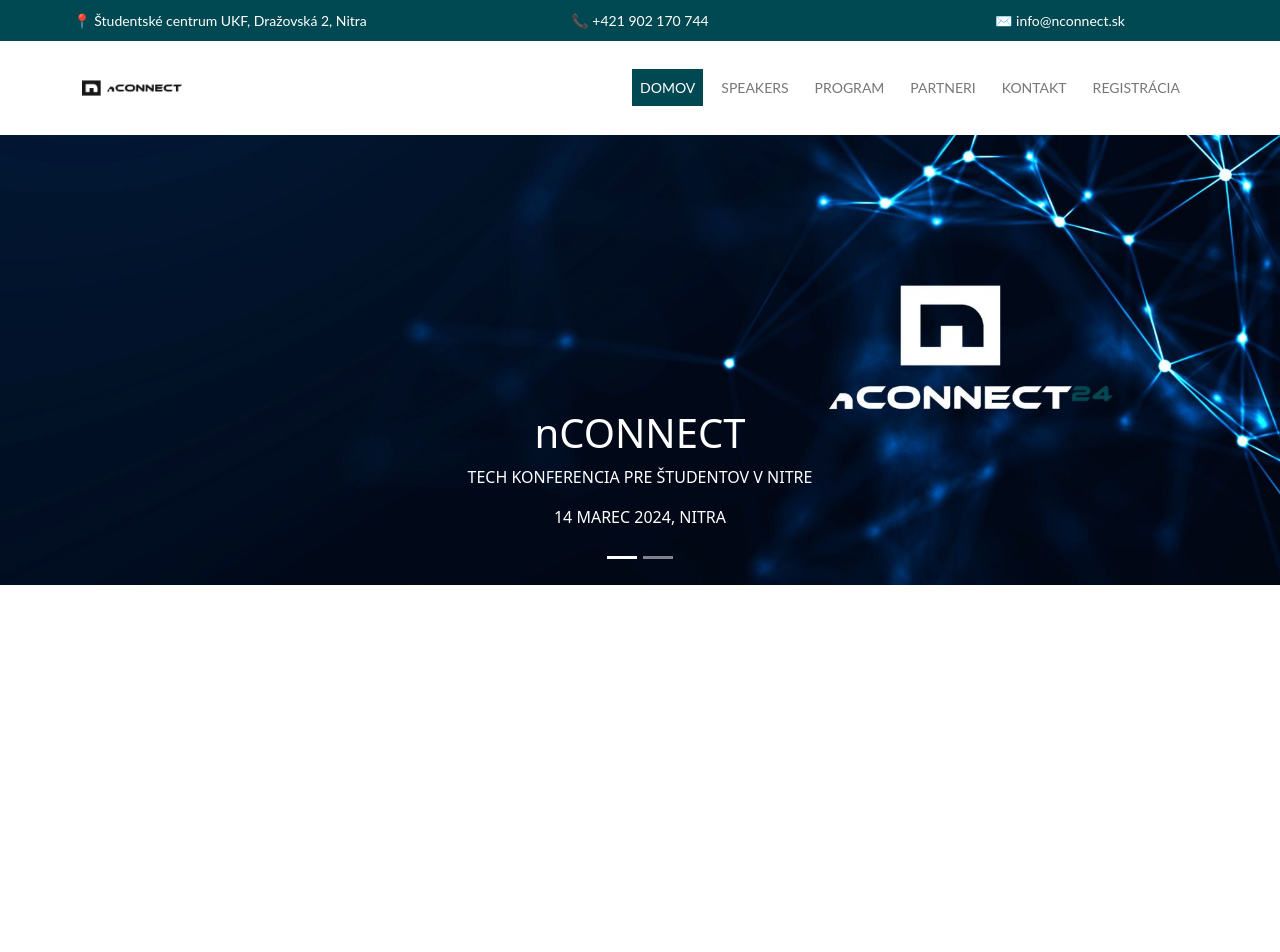
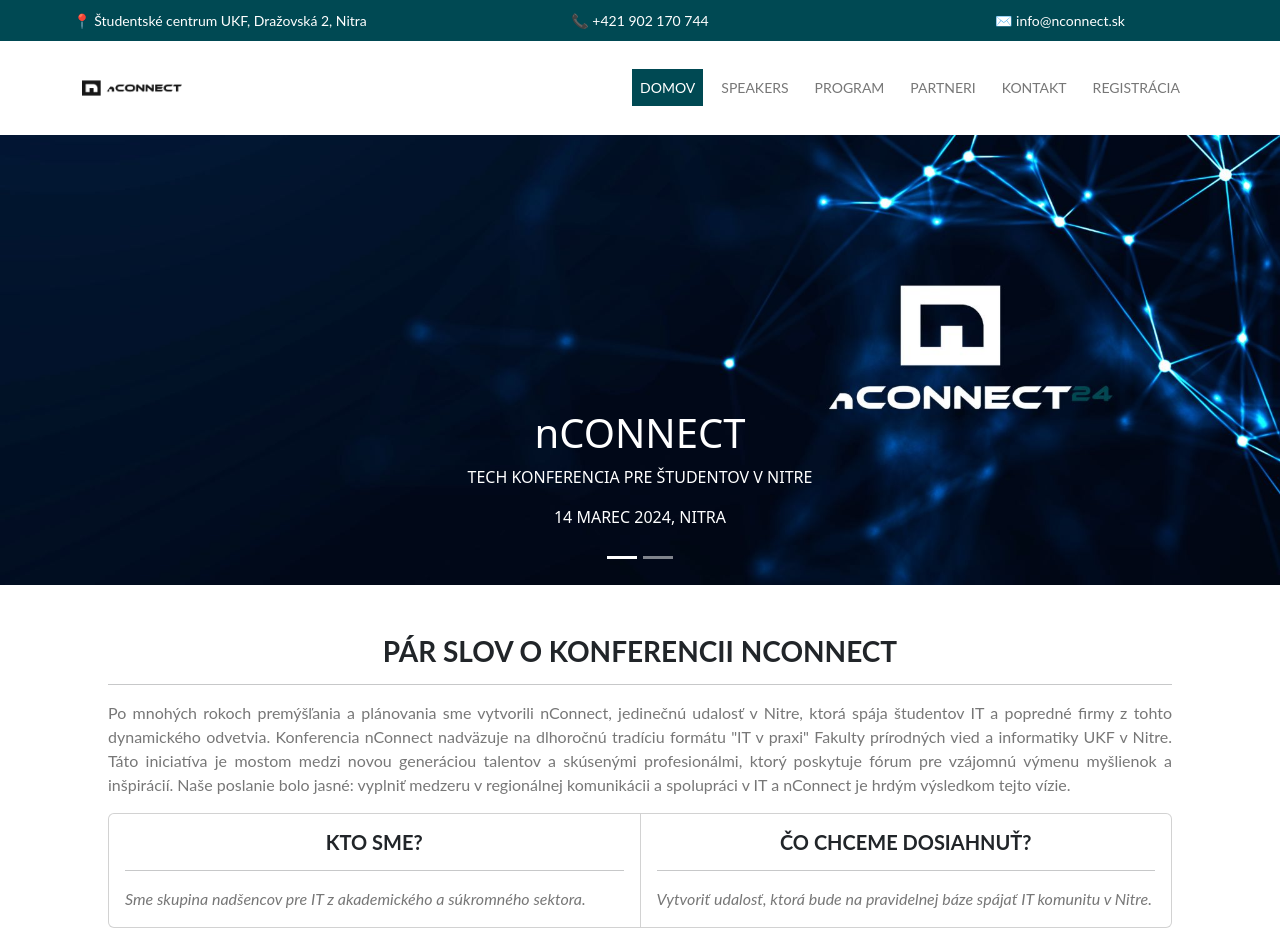
Before and after one commit to br0kenpixel/nconnect-fe2, a Nuxt app: page / in a window 1280 px wide. Shown: the top 952 px of the page. Before the commit the page ends 800 px from the top, so only its background shows below. Built offline with nearby package versions, Linux system fonts and the light colour scheme.

Commit message:
add about area

```diff
--- /dev/null
+++ b/components/AboutArea.vue
@@ -0,0 +1,63 @@
+<script lang="ts" setup></script>
+
+<template>
+    <div class="container text-center" id="about-area">
+        <h3>PÁR SLOV O KONFERENCII NCONNECT</h3>
+        <hr>
+        <p>Po mnohých rokoch premýšľania a plánovania sme vytvorili nConnect, jedinečnú udalosť v Nitre, ktorá spája
+            študentov IT a popredné firmy z tohto dynamického odvetvia. Konferencia nConnect nadväzuje na dlhoročnú
+            tradíciu formátu "IT v praxi" Fakulty prírodných vied a informatiky UKF v Nitre. Táto iniciatíva je mostom
+            medzi novou generáciou talentov a skúsenými profesionálmi, ktorý poskytuje fórum pre vzájomnú výmenu
+            myšlienok a inšpirácií. Naše poslanie bolo jasné: vyplniť medzeru v regionálnej komunikácii a spolupráci v
+            IT a nConnect je hrdým výsledkom tejto vízie.</p>
+
+        <div class="card-group">
+            <div class="card">
+                <div class="card-body">
+                    <h5 class="card-title">KTO SME?</h5>
+                    <hr>
+                    <p class="card-text custom-card-text">Sme skupina nadšencov pre IT z akademického a súkromného
+                        sektora.</p>
+                </div>
+            </div>
+            <div class="card">
+                <div class="card-body">
+                    <h5 class="card-title">ČO CHCEME DOSIAHNUŤ?</h5>
+                    <hr>
+                    <p class="card-text custom-card-text">Vytvoriť udalosť, ktorá bude na pravidelnej báze spájať IT
+                        komunitu v
+                        Nitre.</p>
+                </div>
+            </div>
+        </div>
+    </div>
+</template>
+
+<style scoped>
+h3,
+h5,
+p {
+    font-family: 'Lato', sans-serif;
+}
+
+#about-area {
+    margin-top: 50px;
+    margin-bottom: 50px;
+    width: 85%;
+}
+
+p {
+    text-align: justify;
+    color: #777;
+}
+
+h3,
+h5 {
+    text-transform: uppercase;
+    font-weight: bold;
+}
+
+.custom-card-text {
+    font-style: italic !important;
+}
+</style>
--- a/pages/index.vue
+++ b/pages/index.vue
@@ -3,6 +3,7 @@
 <template>
     <div>
         <Carousel />
+        <AboutArea />
     </div>
 </template>
 
```
Also changed, not shown: public/img/about-logo.jpeg (added).
